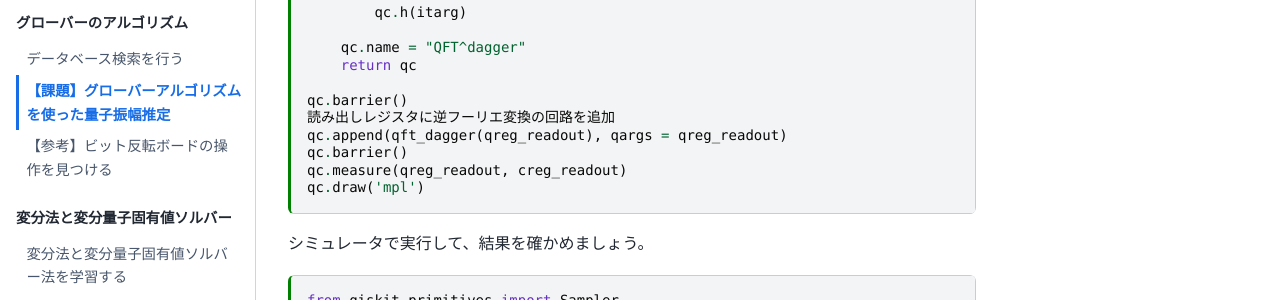
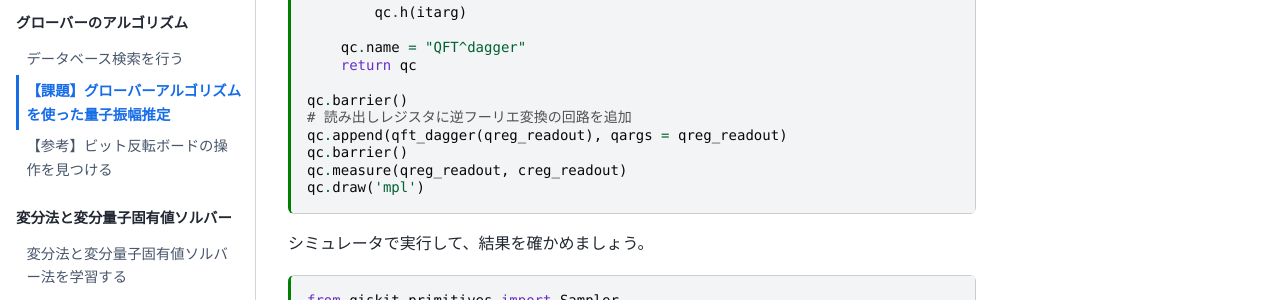
Before and after one commit to UTokyo-ICEPP/qc-workbook, a Jupyter Book: the page built from source/ja/qae_grover.md, in a window 1280 px wide and 900 px high, scrolled down 4820 px. Shown: the part 151-451 px from the top of the window. Built offline with Jupyter Book 1.0.4 settings and Sphinx 7.4.7 and the Sphinx Book theme 1.1.4, drawn with Linux system fonts in a browser that asks for light colours; cross-references to code outside the pages are shown as plain code.

```diff
--- a/source/ja/qae_grover.md
+++ b/source/ja/qae_grover.md
@@ -349,7 +349,7 @@ def qft_dagger(qreg):
     return qc
 
 qc.barrier()
-読み出しレジスタに逆フーリエ変換の回路を追加
+# 読み出しレジスタに逆フーリエ変換の回路を追加
 qc.append(qft_dagger(qreg_readout), qargs = qreg_readout)
 qc.barrier()
 qc.measure(qreg_readout, creg_readout)
```
